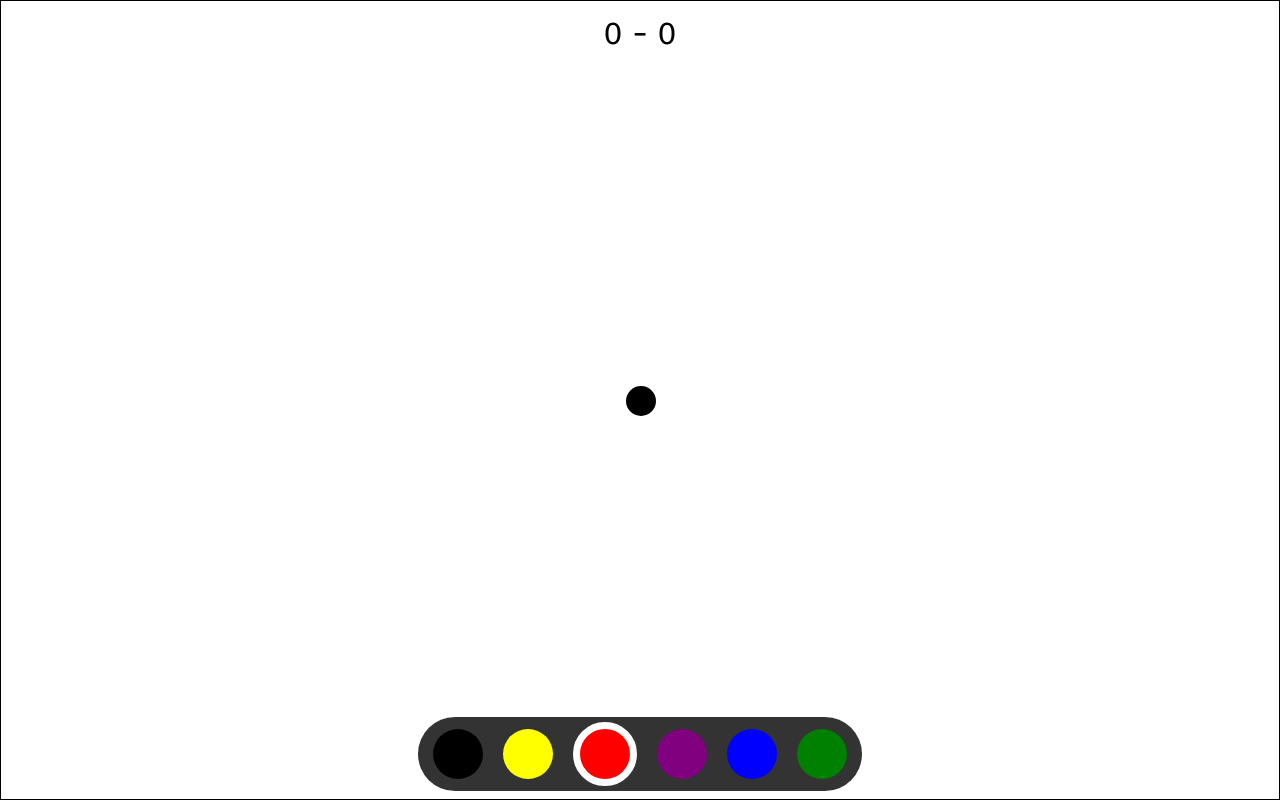
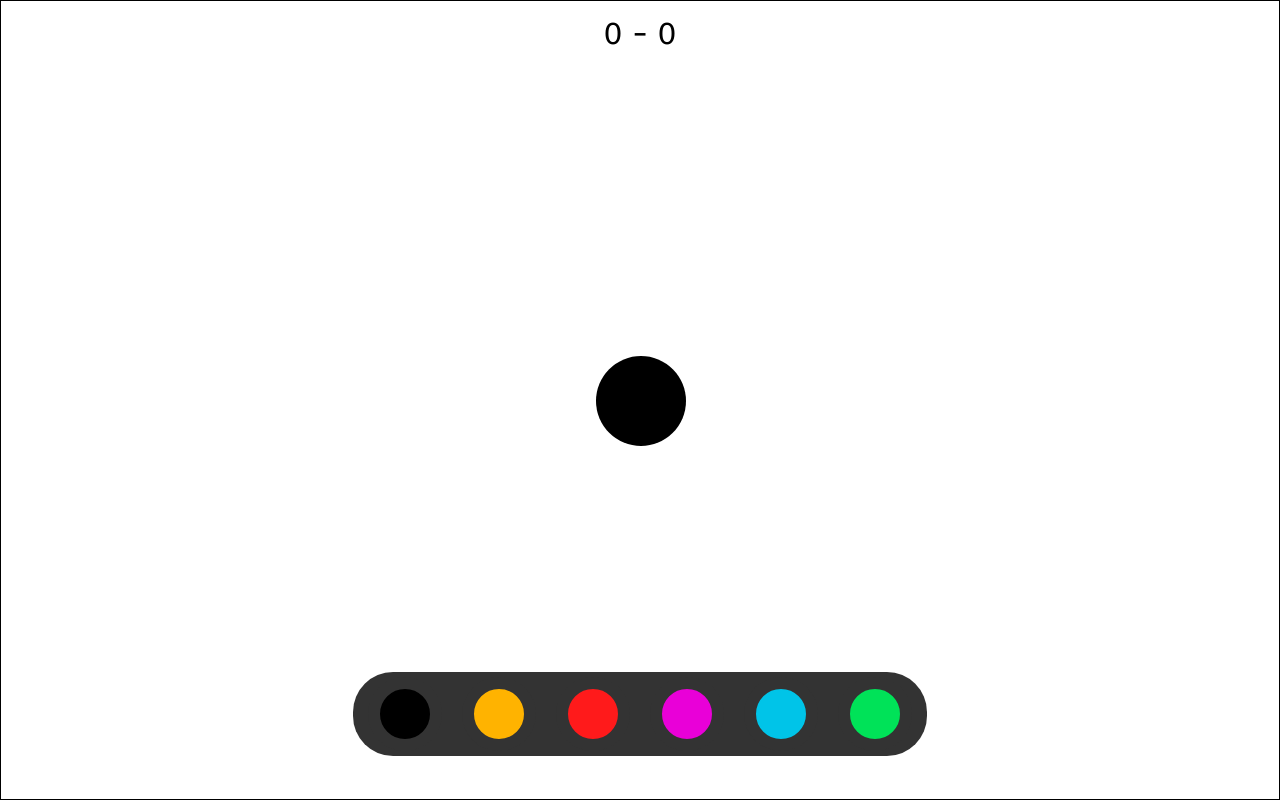
Before and after one commit to cisco-ce/pong, a plain HTML site: page index.html in a window 1280 px wide. Drawn offline with Linux system fonts and the light colour scheme.

Commit message:
refactor color picker to separate component, style like webex board

```diff
--- a/index.html
+++ b/index.html
@@ -11,6 +11,7 @@
   <link href="style.css" rel="stylesheet" type="text/css" />
   <script src="src/config.js"></script>
   <script src="src/collision.js"></script>
+  <script src="src/color-picker.js"></script>
   <script src="src/model.js"></script>
   <script src="src/index.js"></script>
 </head>
@@ -30,7 +31,6 @@
   <div class="ball"></div>
   <div class="player player2"></div>
   <div class="footer">
-    <div class="colors"></div>
   </div>
   <div class="center">
     <div class="message">Player 2 wins</div>
--- /dev/null
+++ b/src/color-picker.js
@@ -0,0 +1,24 @@
+
+function createColorPicker(state, onSelect) {
+  const bar = document.createElement('div');
+  bar.className = 'colors';
+  config.colors.forEach(c => {
+    const color = document.createElement('div');
+    color.classList.add('color');
+    color.style.backgroundColor = c;
+
+    color.ontouchstart = (e) => {
+      e.preventDefault();
+      onSelect(c);
+      const prev = $('.color.selected');
+      if (prev) prev.classList.remove('selected');
+      color.classList.add('selected');
+    }
+
+    if (c === state.currentColor) color.classList.add('selected');
+    bar.appendChild(color);
+  });
+  bar.ontouchstart = (e) => e.stopPropagation(); // not a click to draw on canvas etc
+
+  return bar;
+}
--- a/src/config.js
+++ b/src/config.js
@@ -1,9 +1,9 @@
 const config = {
-  colors: ['black', 'yellow', 'red', 'purple', 'blue', 'green'],
+  colors: ['black', '#ffb300', '#ff1a1b', '#e900d8', '#00c4e8', '#00e258'],
   speedIncreasePerHit: 0.5,
   ballSize: {
-   w: 30,
-   h: 30,
+   w: 90,
+   h: 90,
  },
  startSpeed: 4,
  maxSpeed: 20,
--- a/src/index.js
+++ b/src/index.js
@@ -64,24 +64,8 @@ function keypress(e) {
 }
 
 function setupColors() {
-  const bar = $('.colors');
-  config.colors.forEach(c => {
-    const color = document.createElement('div');
-    color.classList.add('color');
-    color.style.backgroundColor = c;
-    const select = () => {
-      selectColor(state, c);
-      const prev = $('.color.selected');
-      if (prev) prev.classList.remove('selected');
-      color.classList.add('selected');
-    }
-
-    color.ontouchstart = (e) => { select(); e.preventDefault(); }
-
-    if (c === state.currentColor) color.classList.add('selected');
-    bar.appendChild(color);
-  });
-  bar.ontouchstart = (e) => e.stopPropagation(); // not a click on canvas
+  const picker = createColorPicker(state, (c) => selectColor(state, c));
+  $('.footer').appendChild(picker);
 }
 
 function message(text) {
--- a/style.css
+++ b/style.css
@@ -26,13 +26,13 @@ html, body {
 
 .player {
   position: absolute;
-  width: 10px;
-  border-radius: 5px;
+  width: 5px;
+  border-radius: 10px;
 }
 
 .footer {
   position: absolute;
-  bottom: 20px;
+  bottom: 60px;
   left: 0;
   width: 100%;
   display: flex;
@@ -46,7 +46,7 @@ html, body {
   display: inline-flex;
   align-items: center;
   padding: 5px;
-  background: #333;
+  background: rgba(0, 0, 0, 0.8); /* allow ball to be seen behind */
   border-radius: 40px;
 }
 
@@ -56,9 +56,11 @@ html, body {
   width: 50px;
   border-radius: 50%;
   margin: 0 10px;
+  border: 12px solid #333;
 }
+
 .color.selected {
-  border: 7px solid white;
+  border: 12px solid white;
 }
 
 .debug {
@@ -97,6 +99,7 @@ html, body {
   font-size: 30px;
   pointer-events: none;
 }
+
 .score1, .score2 {
   margin: 0 10px;
 }
```
